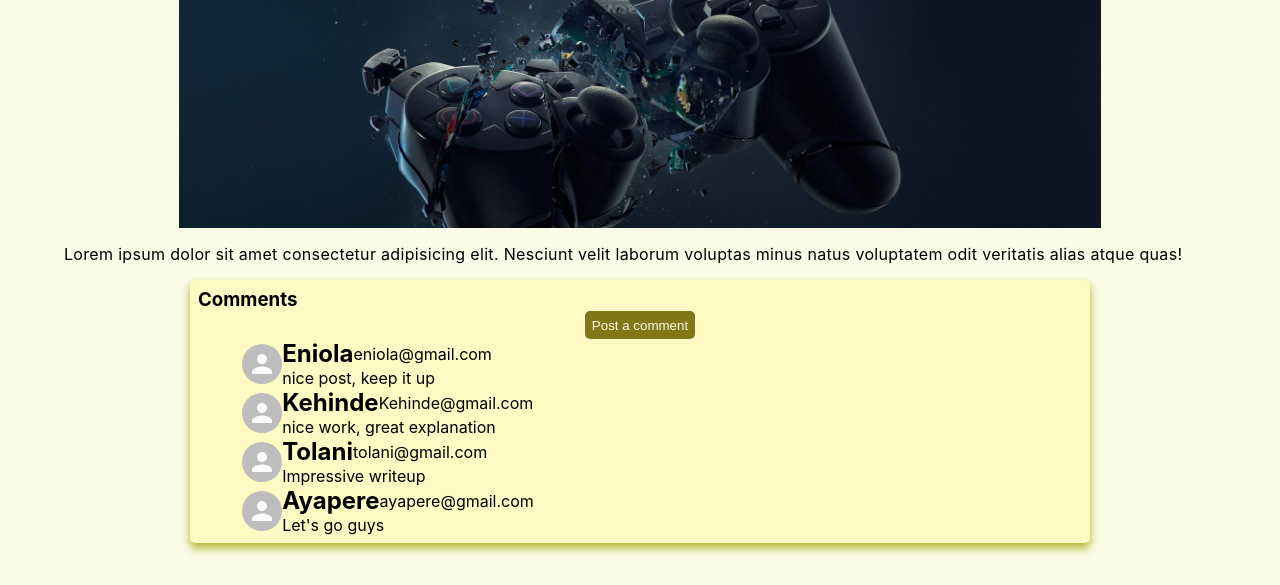
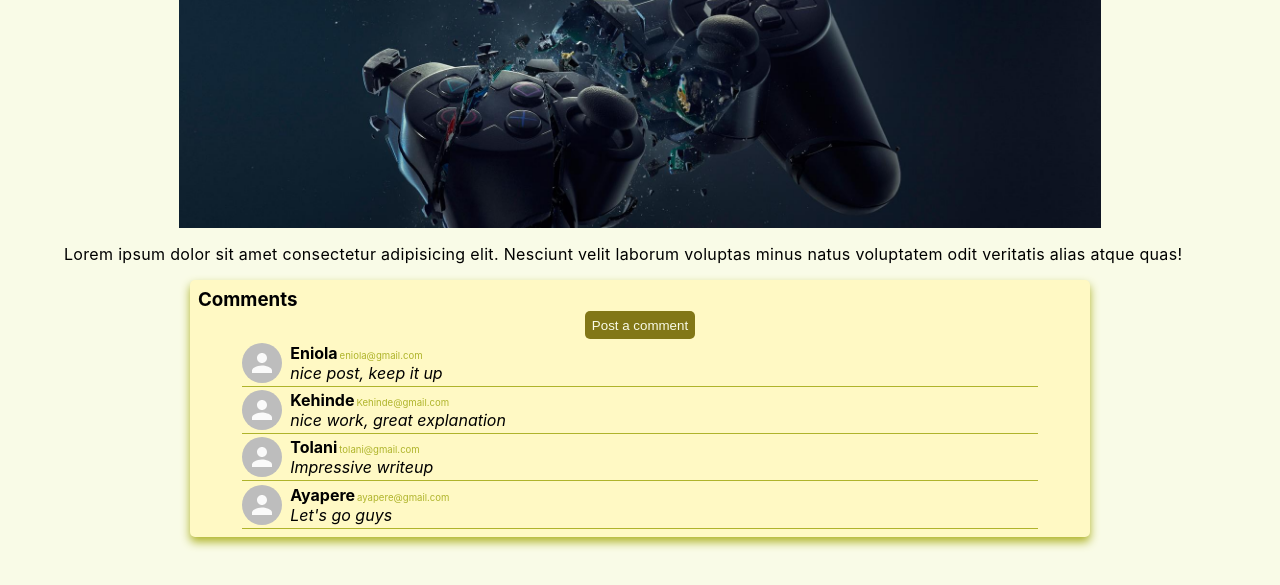
Before and after one commit to kehindeojapa-dev/enipere-frontend, a React app: page / in a window 1280 px wide. Shown: the part 94-679 px from the top of the page. Built offline with nearby package versions, Linux system fonts and the light colour scheme.

Commit message:
finished working on the comment section. Next on the agenda is to setup axios and routes

```diff
--- a/src/Components/Post.js
+++ b/src/Components/Post.js
@@ -56,7 +56,7 @@ const Comments = (props) => {
                 <h2>{comment.name}</h2>
                 <p>{comment.email}</p>
               </div>
-              <p>{comment.message}</p>
+              <p className="commentItem-message">{comment.message}</p>
             </section>
           </div>
         );
--- a/src/index.css
+++ b/src/index.css
@@ -396,11 +396,25 @@ body {
   width: 90%;
   margin: auto;
   display: flex;
-  align-items: center;
+  padding: 0.2em 0;
+  border-bottom: 1px solid var(--color5);
+  /* outline: 1px solid red; */
 }
 .commentItem-box1 {
-  flex: 1;
+  /* outline: 1px solid red; */
   display: flex;
-  align-items: center;
-  justify-items: space-between;
+  align-items: baseline;
 }
+.commentItem-box1 h2 {
+  font-size: 16px;
+  margin-left: 0.5em;
+}
+.commentItem-box1 p {
+  font-size: 0.6em;
+  margin-left: 0.2em;
+  color: var(--color5);
+}
+.commentItem-message {
+  margin-left: 0.5em;
+  font-style: italic;
+}
```
